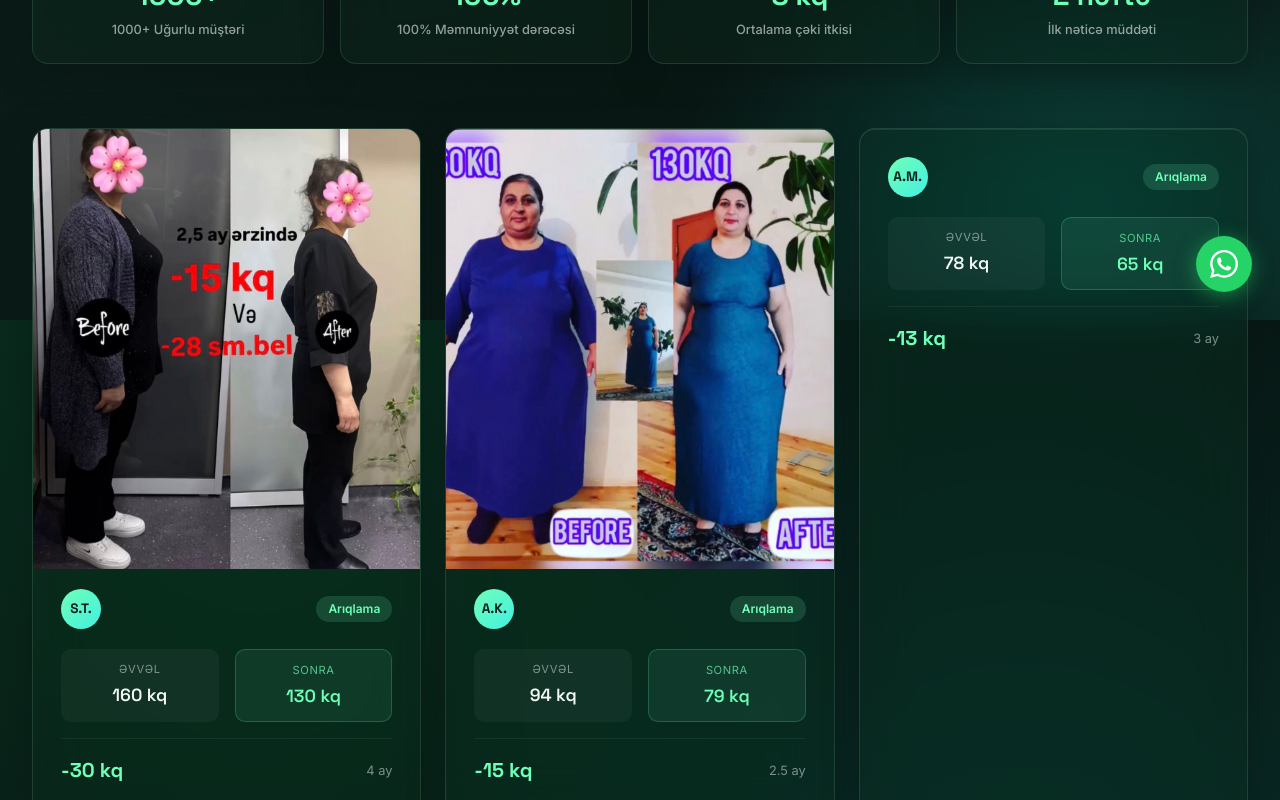
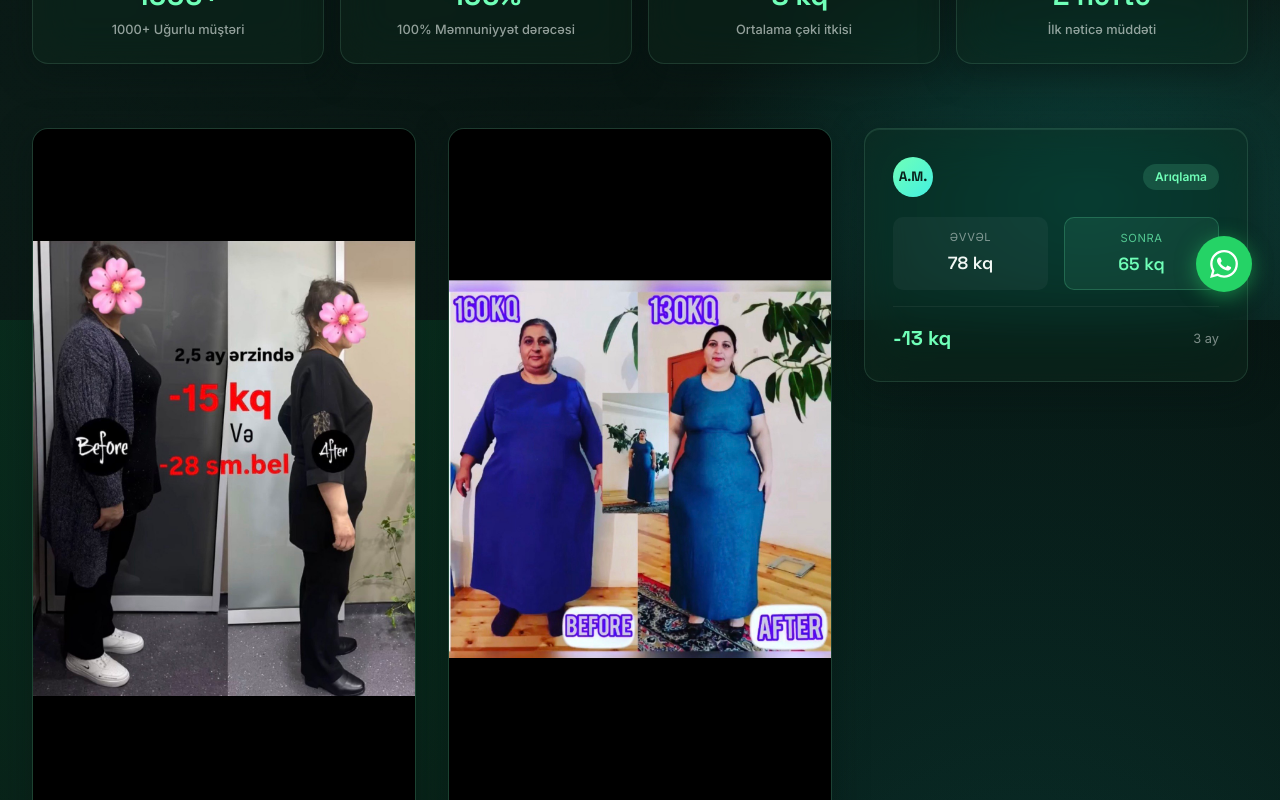
Before and after one commit to zakasmd/dietoloq, a Next.js app: page /az/results in a window 1280 px wide. Shown: the part 480-1280 px from the top of the page. Built offline with nearby package versions, Linux system fonts and the light colour scheme.

Commit message:
fix: updated results grid alignment and card media ratio for perfect vertical rendering

```diff
--- a/src/app/[locale]/results/page.tsx
+++ b/src/app/[locale]/results/page.tsx
@@ -76,7 +76,7 @@ export default function ResultsPage() {
       {/* Results grid */}
       <section style={{ padding: '0 0 5rem' }}>
         <div className="container">
-          <div className="responsive-grid">
+          <div style={{ display: 'grid', gridTemplateColumns: 'repeat(auto-fit, minmax(min(100%, 350px), 1fr))', gap: '2rem', alignItems: 'start' }}>
             {results.map((r, i) => (
               <motion.div
                 key={r.id}
@@ -88,7 +88,7 @@ export default function ResultsPage() {
                 style={{ padding: '1.75rem', borderRadius: 'var(--radius)', overflow: 'hidden' }}
               >
                 {r.video ? (
-                  <div style={{ margin: '-1.75rem -1.75rem 1.25rem', height: '440px', overflow: 'hidden', position: 'relative' }}>
+                  <div style={{ margin: '-1.75rem -1.75rem 1.25rem', aspectRatio: '9/16', overflow: 'hidden', position: 'relative' }}>
                     <iframe
                       src={r.video}
                       title="YouTube video player"
@@ -99,8 +99,8 @@ export default function ResultsPage() {
                     />
                   </div>
                 ) : r.img ? (
-                  <div style={{ margin: '-1.75rem -1.75rem 1.25rem', height: '440px', overflow: 'hidden', position: 'relative' }}>
-                    <img src={r.img} alt="Before After Result" style={{ width: '100%', height: '100%', objectFit: 'cover' }} />
+                  <div style={{ margin: '-1.75rem -1.75rem 1.25rem', aspectRatio: '9/16', overflow: 'hidden', position: 'relative', backgroundColor: '#000' }}>
+                    <img src={r.img} alt="Before After Result" style={{ width: '100%', height: '100%', objectFit: 'contain' }} />
                   </div>
                 ) : null}
                 <div style={{ display: 'flex', justifyContent: 'space-between', alignItems: 'center', marginBottom: '1.25rem' }}>
```
